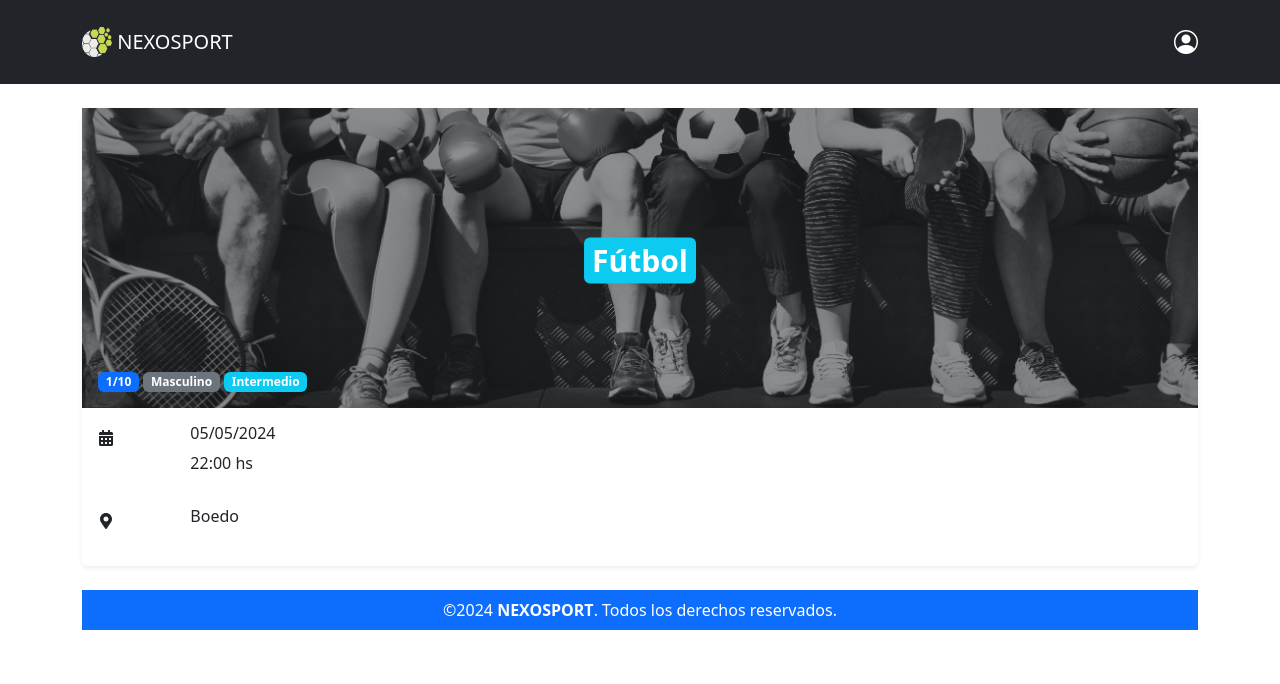
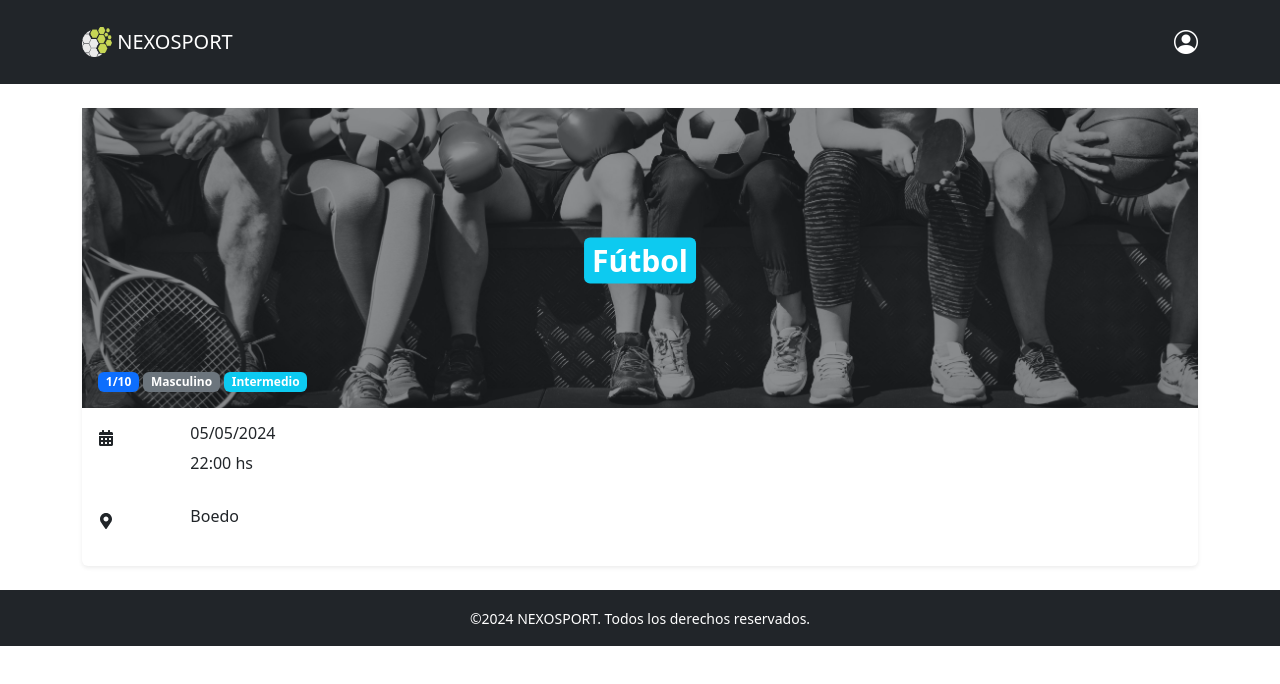
Before and after one commit to tomasfriz/TP-Plataformas-de-Desarrollo, a React (Vite) app in the folder frontend/: page /otherEvents in a window 1280 px wide. Shown: the top 684 px of the page. Built offline with nearby package versions, Linux system fonts and the light colour scheme.

Commit message:
paso Footer a un componente y lo agrego a todas las pantallas

```diff
--- a/frontend/src/App.jsx
+++ b/frontend/src/App.jsx
@@ -8,7 +8,8 @@ import EventDetails from './pages/eventDetails/EventDetails.jsx';
 import OtherEvents from './pages/otherEvents/OtherEvents.jsx';
 import Places from './pages/places/Places.jsx';
 import News from './pages/news/News.jsx';
-import Nav from './Components/navbar/Nav.jsx'
+import Nav from './Components/navbar/Nav.jsx';
+import Footer from './Components/footer/Footer.jsx';
 
 function App() {
   return (
@@ -25,6 +26,7 @@ function App() {
         <Route path="/places" element={<Places />} />
         <Route path="/news" element={<News />} />
       </Routes>
+      <Footer />
     </Router>
   );
 }
--- /dev/null
+++ b/frontend/src/Components/footer/Footer.jsx
@@ -0,0 +1,15 @@
+import React from 'react';
+import { Container } from 'react-bootstrap';
+
+
+const Footer = () => {
+    return (
+        <footer className="bg-dark text-center text-white py-3">
+            <Container>
+                <small>&copy;2024 NEXOSPORT. Todos los derechos reservados.</small>
+            </Container>
+        </footer>
+    )
+}
+
+export default Footer;
--- a/frontend/src/pages/HomePage.jsx
+++ b/frontend/src/pages/HomePage.jsx
@@ -87,12 +87,6 @@ const HomePage = () => {
                     </Col>
                 </Row>
             </Container>
-
-            <footer className="bg-dark text-center text-white py-3">
-                <Container>
-                    <small>&copy;2024 NEXOSPORT. Todos los derechos reservados.</small>
-                </Container>
-            </footer>
         </div>
     );
 };
--- a/frontend/src/pages/eventDetails/EventDetails.jsx
+++ b/frontend/src/pages/eventDetails/EventDetails.jsx
@@ -45,9 +45,6 @@ const EventDetails = () => {
                     </Row>
                 </Card.Body>
             </Card>
-            <footer className="text-center mt-4 bg-primary text-white p-2">
-                ©2024 <strong>NEXOSPORT</strong>. Todos los derechos reservados.
-            </footer>
         </Container>
     );
 };
--- a/frontend/src/pages/myEvents/MyEvents.jsx
+++ b/frontend/src/pages/myEvents/MyEvents.jsx
@@ -39,9 +39,6 @@ const MyEvents = () => {
                     </Card.Body>
                 </Card>
             ))}
-            <footer className="text-center mt-4">
-                <p>©2024 <strong>NEXOSPORT</strong>. Todos los derechos reservados.</p>
-            </footer>
         </Container>
     );
 };
--- a/frontend/src/pages/organize/OrganizeEvent.jsx
+++ b/frontend/src/pages/organize/OrganizeEvent.jsx
@@ -84,12 +84,6 @@ const OrganizeEvent = () => {
                     </Button>
                 </Form>
             </Container>
-
-            <footer className="bg-dark text-center text-white py-3 mt-4">
-                <Container>
-                    <small>&copy;2024 NEXOSPORT. Todos los derechos reservados.</small>
-                </Container>
-            </footer>
         </div>
     );
 };
```
